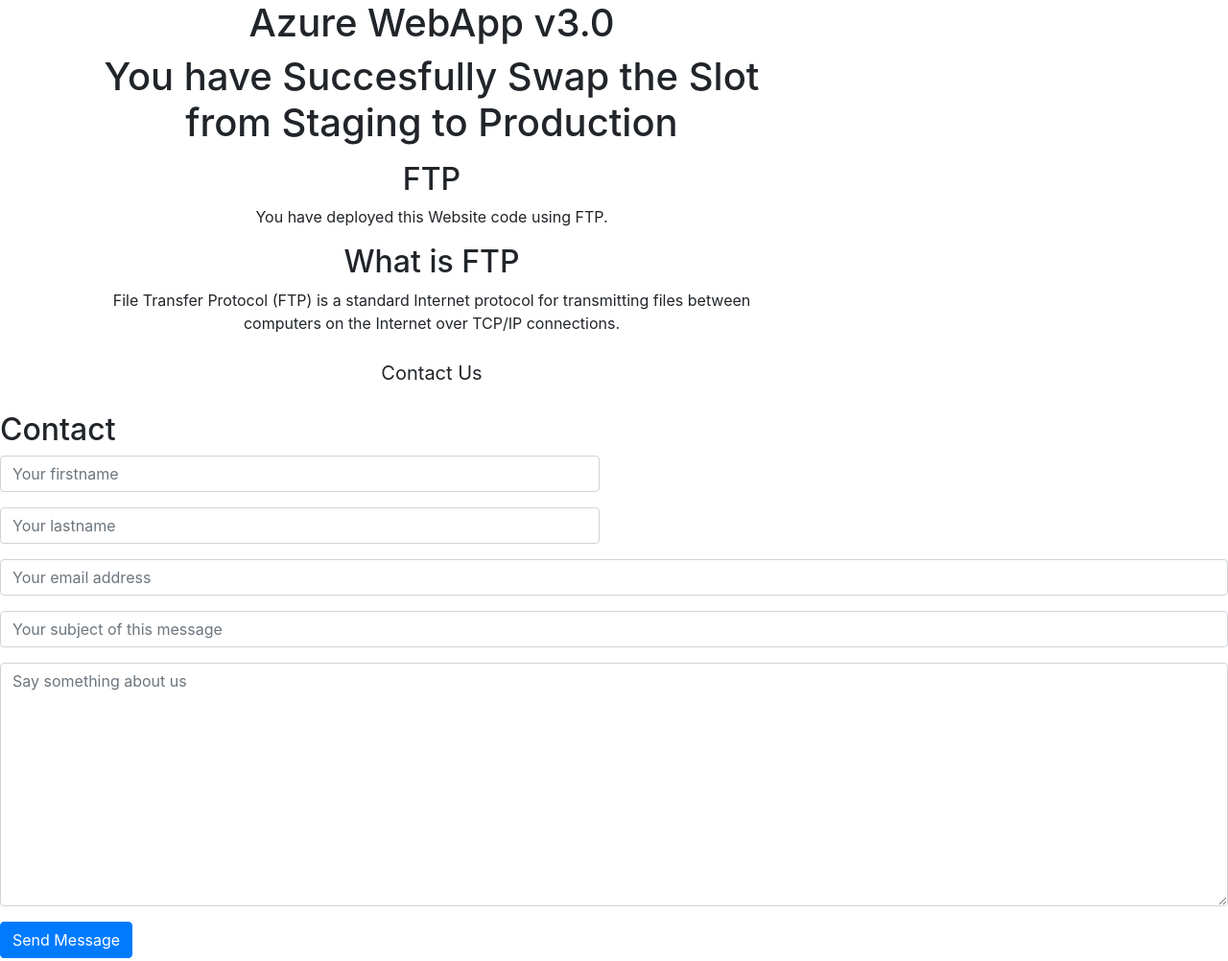
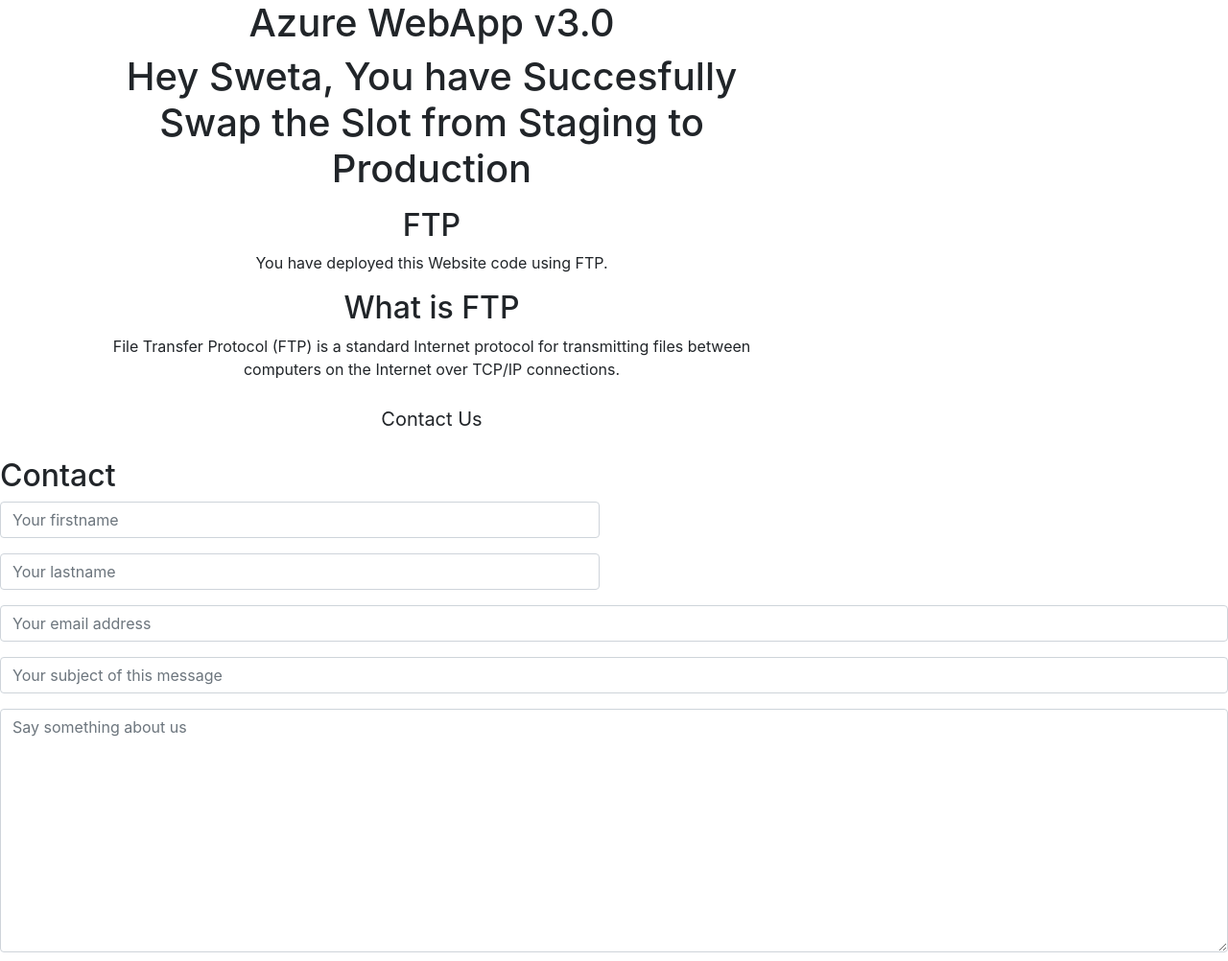
Before and after one commit to swejha/lab7, a website with bundled scripts: page index.html in a window 1280 px wide. Shown: the top 1002 px of the page at 96% size. Built offline with nearby package versions, Linux system fonts and the light colour scheme; files whose address does not match are found by name.

Commit message:
Add files via upload

```diff
--- a/index.html
+++ b/index.html
@@ -43,7 +43,7 @@
 						<div class="display-tc js-fullheight animate-box" data-animate-effect="fadeIn">
 
 							<h1><span>Azure WebApp v3.0</span></h1>
-							<h1>You have Succesfully Swap the Slot from Staging to Production</h1>
+							<h1>Hey Sweta, You have Succesfully Swap the Slot from Staging to Production</h1>
 
 							<p>
 								<ul class="fh5co-social-icons">
```
